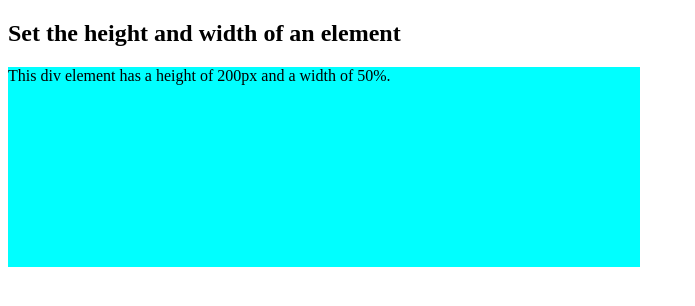
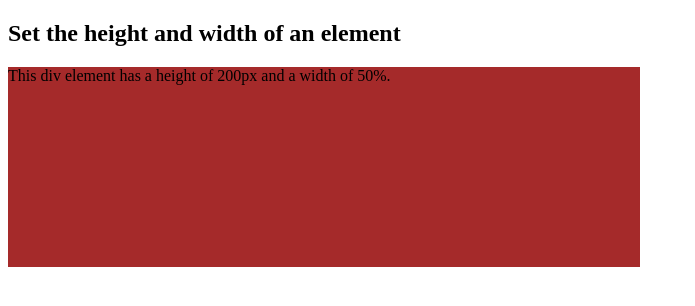
Before and after one commit to ashishks-28/ashishks-28.github.io, a plain HTML site: page index.html in a window 1280 px wide. Shown: the whole page, without its empty margins (0-695 px from the left). Drawn offline with Linux system fonts and the light colour scheme.

Commit message:
Update index.html

```diff
--- a/index.html
+++ b/index.html
@@ -5,7 +5,7 @@
 div {
   height: 200px;
   width: 50%;
-  background-color: cyan;
+  background-color: Brown;
 }
 </style>
 </head>
```
